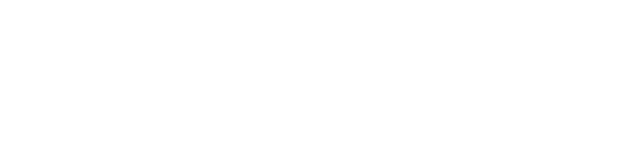
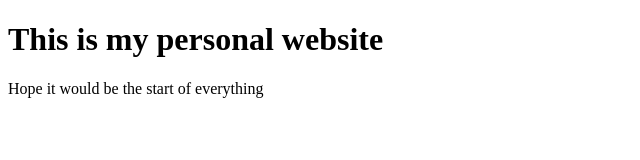
Before and after one commit to Hieu114/bitran, a plain HTML site: page index.html in a window 1280 px wide. Shown: the whole page, without its empty margins (0-640 px from the left). Drawn offline with Linux system fonts and the light colour scheme.

Commit message:
initial checking

```diff
--- a/index.html
+++ b/index.html
@@ -6,6 +6,7 @@
     <title>Personal Website</title>
 </head>
 <body>
-
+    <h1>This is my personal website</h1>
+    <p>Hope it would be the start of everything</p>
 </body>
 </html>
```
